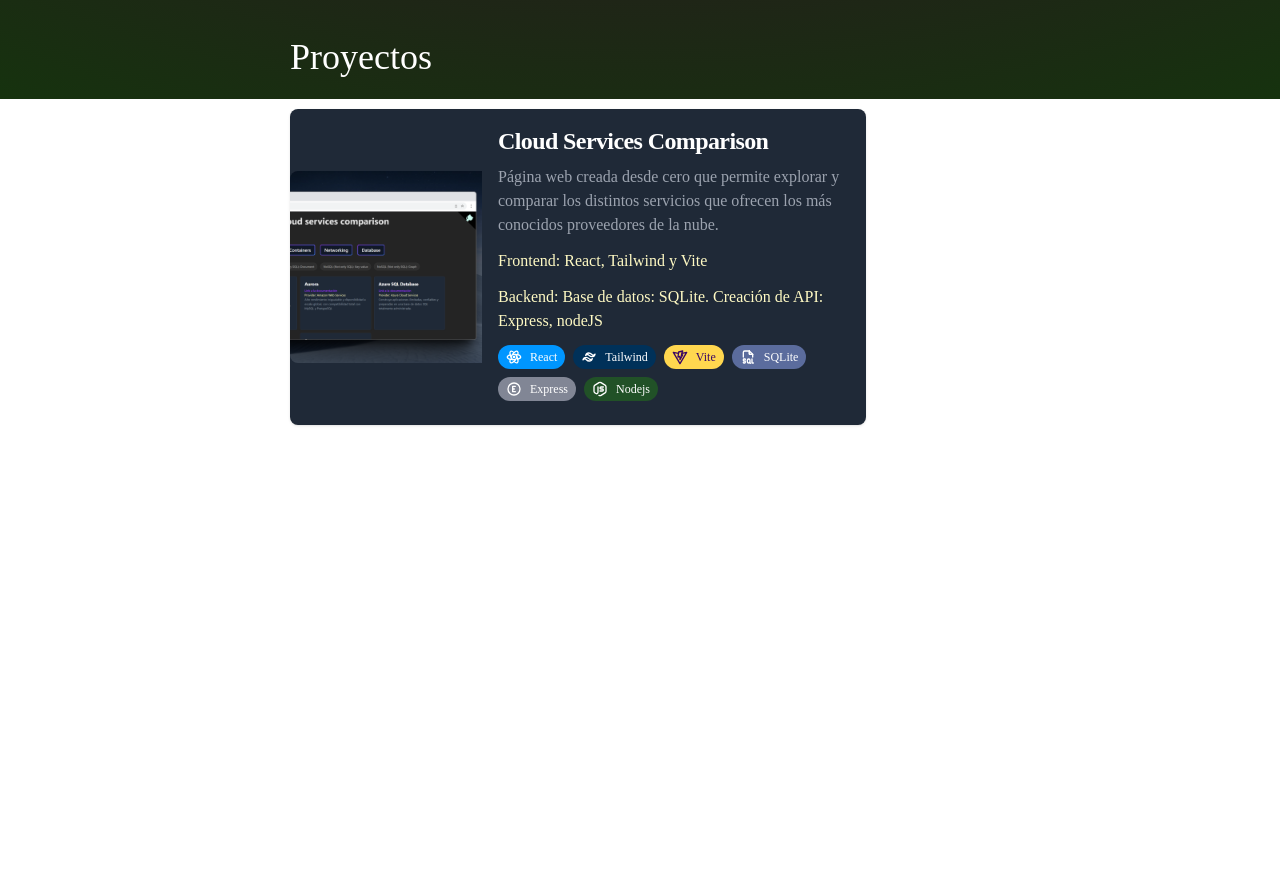
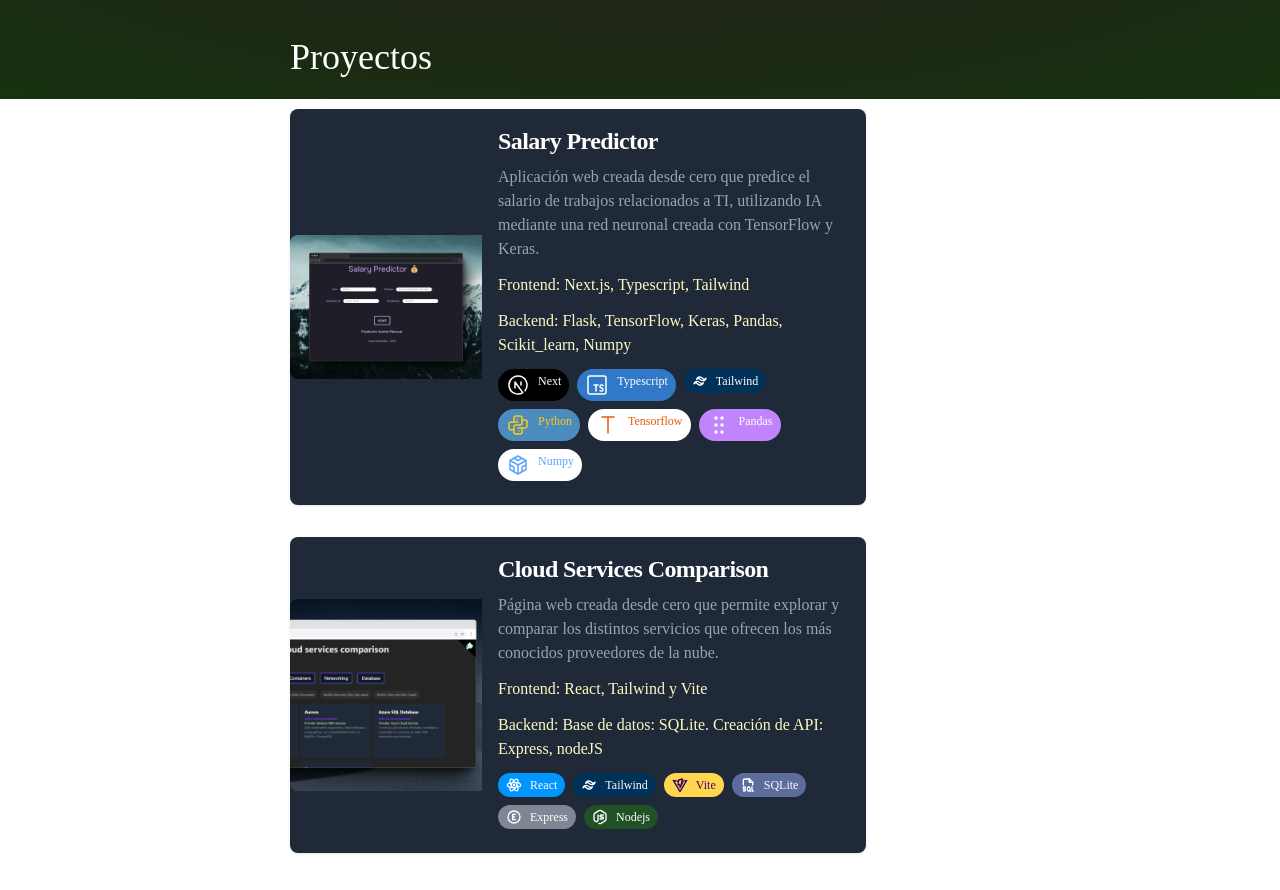
Before and after one commit to Franz04Rony/Franz04Rony.github.io, an Astro site: page / in a window 1280 px wide. Shown: the part 701-1591 px from the top of the page. Before the commit the page ends 1214 px from the top, so only its background shows below. Built offline with nearby package versions, Linux system fonts and the light colour scheme; Astro itself is replaced by a stand-in of ours.

Commit message:
add new project to portfolio

```diff
--- a/src/components/Projects.astro
+++ b/src/components/Projects.astro
@@ -5,6 +5,12 @@
     import SQLite from './../icons/Sqlite.astro'
     import Express from './../icons/Express.astro'
     import Nodejs from './../icons/Nodejs.astro'
+    import Next from './../icons/Next.astro'
+    import Typescript from './../icons/Typescript.astro'
+    import Python from './../icons/Python.astro'
+    import Tensorflow from './../icons/Tensorflow.astro'
+    import Pandas from './../icons/Pandas.astro'
+    import Numpy from './../icons/Numpy.astro'
 
     const TAGS = {
         REACT:{
@@ -37,8 +43,48 @@
             class: "bg-[#215127] text-white",
             icon: Nodejs
         },
+        NEXT:{
+            name: "Next",
+            class: "bg-black text-white",
+            icon: Next
+        },
+        TYPESCRIPT: {
+            name: "Typescript",
+            class: "bg-[#3178c6] text-white",
+            icon: Typescript
+        },
+        PYTHON: {
+            name: "Python",
+            class: "bg-[#4B8BBE] text-yellow-400",
+            icon: Python
+        },
+        TENSORFLOW: {
+            name: "Tensorflow",
+            class: "bg-white text-orange-600",
+            icon: Tensorflow
+        },
+        PANDAS: {
+            name: "Pandas",
+            class: "bg-purple-400 text-white",
+            icon: Pandas
+        },
+        NUMPY: {
+            name: "Numpy",
+            class: "bg-white text-blue-400",
+            icon: Numpy
+        },
     }
 const projects = [
+    {
+        title: "Salary Predictor",
+        description: "Aplicación web creada desde cero que predice el salario de trabajos relacionados a TI, utilizando IA mediante una red neuronal creada con TensorFlow y Keras.",
+        frontend: "Next.js, Typescript, Tailwind",
+        backend: "Flask, TensorFlow, Keras, Pandas, Scikit_learn, Numpy",
+        link: "https://salary-prediction-kappa.vercel.app",
+        photo: "images/project2.png",
+        tags: [TAGS.NEXT, TAGS.TYPESCRIPT, TAGS.TAILWIND, TAGS.PYTHON, TAGS.TENSORFLOW,
+            TAGS.PANDAS, TAGS. NUMPY]
+    },
     {
         title: "Cloud Services Comparison",
         description: "Página web creada desde cero que permite explorar y comparar los distintos servicios que ofrecen los más conocidos proveedores de la nube.",
@@ -47,7 +93,8 @@
         link: "https://cloud-comparison-frontend.vercel.app",
         photo: "images/project1.png",
         tags: [TAGS.REACT, TAGS.TAILWIND, TAGS.VITE, TAGS.SQLITE, TAGS.EXPRESS, TAGS.NODEJS]
-    }
+    },
+
 ]
 
 ---
--- /dev/null
+++ b/src/icons/Next.astro
@@ -0,0 +1,15 @@
+<svg
+    {...Astro.props}
+    xmlns="http://www.w3.org/2000/svg"
+    class="icon icon-tabler icon-tabler-brand-nextjs"
+    width="24"
+    height="24"
+    viewBox="0 0 24 24"
+    stroke-width="1.5"
+    stroke="currentColor"
+    fill="none"
+    stroke-linecap="round"
+    stroke-linejoin="round"
+>
+    <path stroke="none" d="M0 0h24v24H0z" fill="none"/><path d="M9 15v-6l7.745 10.65a9 9 0 1 1 2.255 -1.993" /><path d="M15 12v-3" />
+</svg>
--- /dev/null
+++ b/src/icons/Numpy.astro
@@ -0,0 +1,15 @@
+<svg
+    {...Astro.props}
+    xmlns="http://www.w3.org/2000/svg"
+    class="icon icon-tabler icon-tabler-brand-codesandbox"
+    width="24"
+    height="24"
+    viewBox="0 0 24 24"
+    stroke-width="1.5"
+    stroke="currentColor"
+    fill="none"
+    stroke-linecap="round"
+    stroke-linejoin="round"
+    >
+    <path stroke="none" d="M0 0h24v24H0z" fill="none"/><path d="M20 7.5v9l-4 2.25l-4 2.25l-4 -2.25l-4 -2.25v-9l4 -2.25l4 -2.25l4 2.25z" /><path d="M12 12l4 -2.25l4 -2.25" /><path d="M12 12l0 9" /><path d="M12 12l-4 -2.25l-4 -2.25" /><path d="M20 12l-4 2v4.75" /><path d="M4 12l4 2l0 4.75" /><path d="M8 5.25l4 2.25l4 -2.25" />
+</svg>
--- /dev/null
+++ b/src/icons/Pandas.astro
@@ -0,0 +1,15 @@
+<svg
+    {...Astro.props}
+    xmlns="http://www.w3.org/2000/svg"
+    class="icon icon-tabler icon-tabler-grip-vertical"
+    width="24"
+    height="24"
+    viewBox="0 0 24 24"
+    stroke-width="1.5"
+    stroke="currentColor"
+    fill="none"
+    stroke-linecap="round"
+    stroke-linejoin="round"
+    >
+    <path stroke="none" d="M0 0h24v24H0z" fill="none"/><path d="M9 5m-1 0a1 1 0 1 0 2 0a1 1 0 1 0 -2 0" /><path d="M9 12m-1 0a1 1 0 1 0 2 0a1 1 0 1 0 -2 0" /><path d="M9 19m-1 0a1 1 0 1 0 2 0a1 1 0 1 0 -2 0" /><path d="M15 5m-1 0a1 1 0 1 0 2 0a1 1 0 1 0 -2 0" /><path d="M15 12m-1 0a1 1 0 1 0 2 0a1 1 0 1 0 -2 0" /><path d="M15 19m-1 0a1 1 0 1 0 2 0a1 1 0 1 0 -2 0" />
+</svg>
--- /dev/null
+++ b/src/icons/Python.astro
@@ -0,0 +1,15 @@
+<svg
+    {...Astro.props}
+    xmlns="http://www.w3.org/2000/svg"
+    class="icon icon-tabler icon-tabler-brand-python"
+    width="24"
+    height="24"
+    viewBox="0 0 24 24"
+    stroke-width="1.5"
+    stroke="currentColor"
+    fill="none"
+    stroke-linecap="round"
+    stroke-linejoin="round"
+    >
+    <path stroke="none" d="M0 0h24v24H0z" fill="none"/><path d="M12 9h-7a2 2 0 0 0 -2 2v4a2 2 0 0 0 2 2h3" /><path d="M12 15h7a2 2 0 0 0 2 -2v-4a2 2 0 0 0 -2 -2h-3" /><path d="M8 9v-4a2 2 0 0 1 2 -2h4a2 2 0 0 1 2 2v5a2 2 0 0 1 -2 2h-4a2 2 0 0 0 -2 2v5a2 2 0 0 0 2 2h4a2 2 0 0 0 2 -2v-4" /><path d="M11 6l0 .01" /><path d="M13 18l0 .01" />
+</svg>
--- /dev/null
+++ b/src/icons/Tensorflow.astro
@@ -0,0 +1,15 @@
+<svg
+    {...Astro.props}
+    xmlns="http://www.w3.org/2000/svg"
+    class="icon icon-tabler icon-tabler-letter-t"
+    width="24"
+    height="24"
+    viewBox="0 0 24 24"
+    stroke-width="1.5"
+    stroke="currentColor"
+    fill="none"
+    stroke-linecap="round"
+    stroke-linejoin="round"
+    >
+    <path stroke="none" d="M0 0h24v24H0z" fill="none"/><path d="M6 4l12 0" /><path d="M12 4l0 16" />
+</svg>
--- /dev/null
+++ b/src/icons/Typescript.astro
@@ -0,0 +1,15 @@
+<svg
+    {...Astro.props}
+    xmlns="http://www.w3.org/2000/svg"
+    class="icon icon-tabler icon-tabler-brand-typescript"
+    width="24"
+    height="24"
+    viewBox="0 0 24 24"
+    stroke-width="1.5"
+    stroke="currentColor"
+    fill="none"
+    stroke-linecap="round"
+    stroke-linejoin="round"
+>
+    <path stroke="none" d="M0 0h24v24H0z" fill="none"/><path d="M15 17.5c.32 .32 .754 .5 1.207 .5h.543c.69 0 1.25 -.56 1.25 -1.25v-.25a1.5 1.5 0 0 0 -1.5 -1.5a1.5 1.5 0 0 1 -1.5 -1.5v-.25c0 -.69 .56 -1.25 1.25 -1.25h.543c.453 0 .887 .18 1.207 .5" /><path d="M9 12h4" /><path d="M11 12v6" /><path d="M21 19v-14a2 2 0 0 0 -2 -2h-14a2 2 0 0 0 -2 2v14a2 2 0 0 0 2 2h14a2 2 0 0 0 2 -2z" />
+</svg>
```
Also changed, not shown: public/images/project2.png (added).
